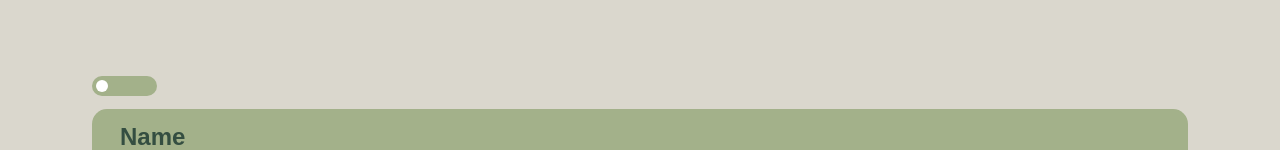
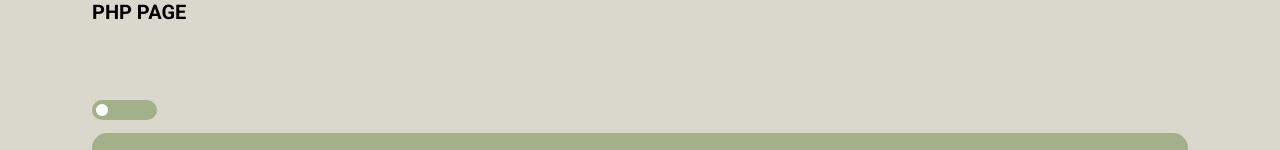
Before and after one commit to rodrigoaraujo7/tech-list, a React (Vite) app: page /php in a window 1280 px wide. Shown: the top 150 px of the page. Built offline with nearby package versions, Linux system fonts and the light colour scheme.

Commit message:
routing pages

```diff
--- a/src/App.tsx
+++ b/src/App.tsx
@@ -8,6 +8,7 @@ import GlobalStyle from './styles/global'
 import Header from './components/Header/Index'
 import Footer from './components/Footer/Index'
 import TechnologiesList from './components/TechnologiesList/Index'
+
 import { AppRoutes } from './Routes'
 
 function App() {
--- a/src/Routes.tsx
+++ b/src/Routes.tsx
@@ -1,14 +1,12 @@
 import { BrowserRouter as Router, Route, Routes } from 'react-router-dom';
 
-import { React } from './pages/React';
-import { Node } from './pages/Node';
+import Php from './pages/Php';
 
 export function AppRoutes() {
     return (
         <Router>
             <Routes>
-                <Route path='/react' element={<React />} />
-                <Route path='/node' element={<Node />} />
+                <Route path='/php' element={<Php />} />
             </Routes>
         </Router>
     )
--- a/src/pages/Node.tsx
+++ /dev/null
@@ -1,3 +0,0 @@
-export function Node() {
-    return <h1>Node</h1>
-}
--- /dev/null
+++ b/src/pages/Php.tsx
@@ -0,0 +1,7 @@
+import React from 'react'
+
+export default function Php() {
+    return (
+        <div>PHP PAGE</div>
+    )
+}
--- a/src/pages/React.tsx
+++ /dev/null
@@ -1,3 +0,0 @@
-export function React() {
-    return <h1>React</h1>
-}
```
